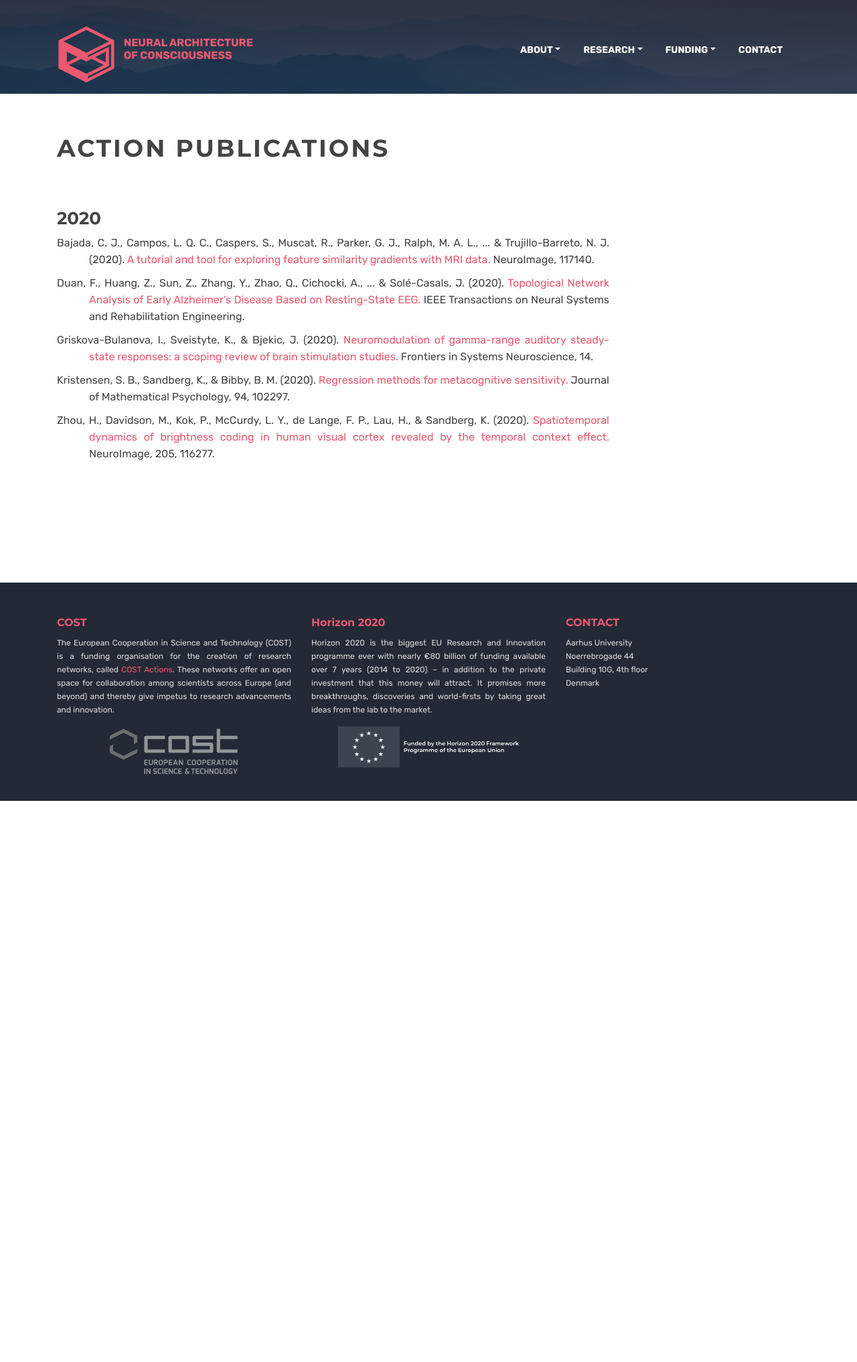
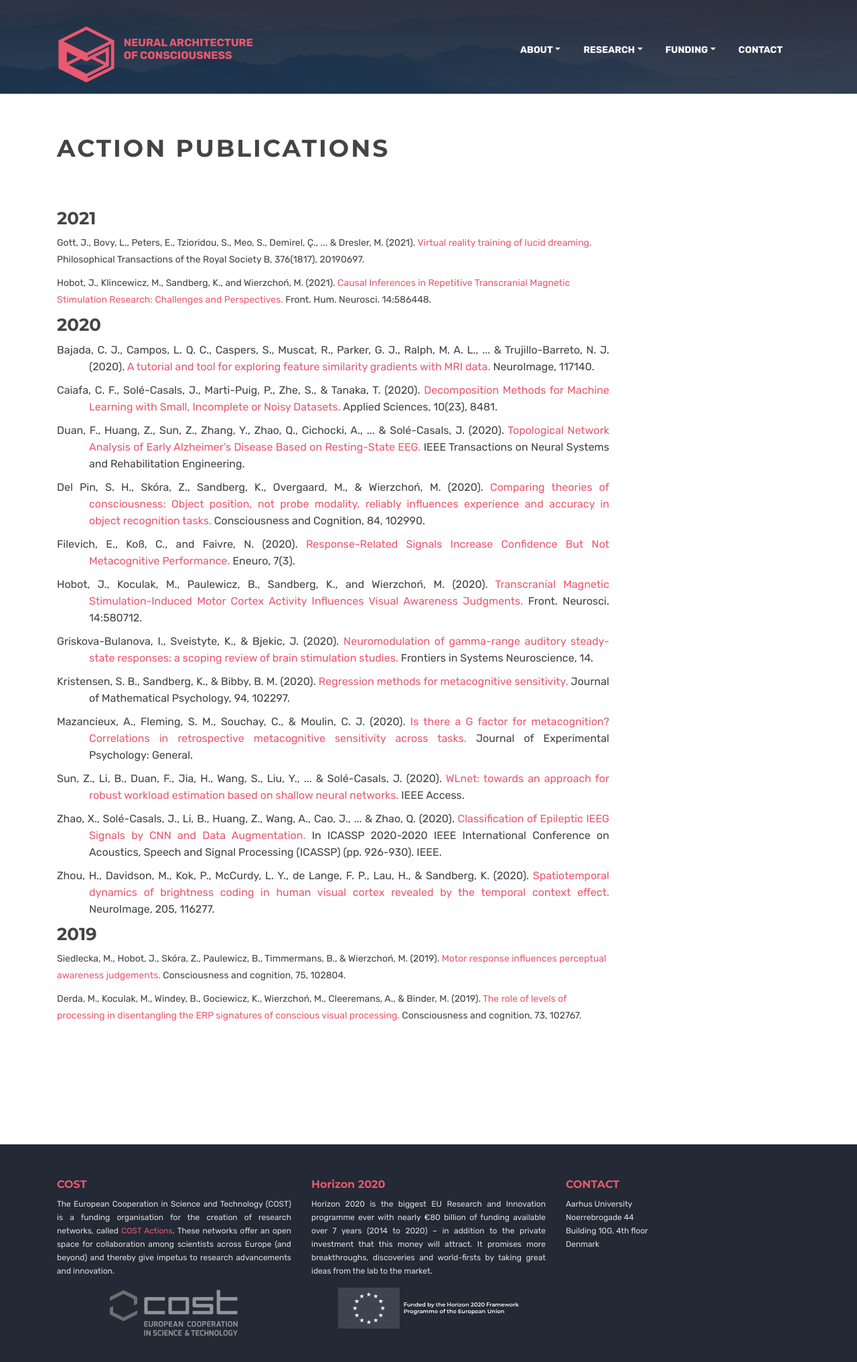
Before and after one commit to neuralarchcon/neuralarchcon.github.io, a Jekyll site: the page built from publications.html, in a window 1280 px wide. Shown: the whole page at 67% size. Built offline with Jekyll 4.4.1, drawn with Linux system fonts in a browser that asks for light colours.

Commit message:
Update publications.html

```diff
--- a/publications.html
+++ b/publications.html
@@ -24,21 +24,100 @@ canonical:
   <div class="container">
     <div class="row">
       <div class="col-sm-12 col-md-9">
+        <h3 class="color-title">2021</h3>
+        <p>
+          Gott, J., Bovy, L., Peters, E., Tzioridou, S., Meo, S., Demirel, Ç., ... & Dresler, M. (2021).
+          <a href="https://doi.org/10.1098/rstb.2019.0697">Virtual reality training of lucid dreaming.</a>
+          Philosophical Transactions of the Royal Society B, 376(1817), 20190697.
+        </p>
+        <p>
+          Hobot, J., Klincewicz, M., Sandberg, K., and Wierzchoń, M. (2021).
+          <a href="https://doi.org/10.3389/fnhum.2020.586448">Causal Inferences in Repetitive Transcranial Magnetic Stimulation Research: Challenges and Perspectives.</a>
+           Front. Hum. Neurosci. 14:586448.
+        </p>
+      </div>
+
+    </div>
+
+    <div class="row">
+      <div class="col-sm-12 col-md-9">
         <h3 class="color-title">2020</h3>
         <p class="p-just publication">
-          Bajada, C. J., Campos, L. Q. C., Caspers, S., Muscat, R., Parker, G. J., Ralph, M. A. L., ... & Trujillo-Barreto, N. J. (2020). <a href="https://doi.org/10.1016/j.neuroimage.2020.117140">A tutorial and tool for exploring feature similarity gradients with MRI data.</a> NeuroImage, 117140.
+          Bajada, C. J., Campos, L. Q. C., Caspers, S., Muscat, R., Parker, G. J., Ralph, M. A. L., ... & Trujillo-Barreto, N. J. (2020).
+          <a href="https://doi.org/10.1016/j.neuroimage.2020.117140">A tutorial and tool for exploring feature similarity gradients with MRI data.</a>
+          NeuroImage, 117140.
         </p>
         <p class="p-just publication">
-          Duan, F., Huang, Z., Sun, Z., Zhang, Y., Zhao, Q., Cichocki, A., ... & Solé-Casals, J. (2020). <a href="https://doi.org/10.1109/TNSRE.2020.3014951">Topological Network Analysis of Early Alzheimer’s Disease Based on Resting-State EEG.</a> IEEE Transactions on Neural Systems and Rehabilitation Engineering.
+          Caiafa, C. F., Solé-Casals, J., Marti-Puig, P., Zhe, S., & Tanaka, T. (2020).
+          <a href="https://doi.org/10.3390/app10238481">Decomposition Methods for Machine Learning with Small, Incomplete or Noisy Datasets.</a>
+          Applied Sciences, 10(23), 8481.
         </p>
         <p class="p-just publication">
-          Griskova-Bulanova, I., Sveistyte, K., & Bjekic, J. (2020). <a href="https://dx.doi.org/10.3389/fnsys.2020.00041">Neuromodulation of gamma-range auditory steady-state responses: a scoping review of brain stimulation studies.</a> Frontiers in Systems Neuroscience, 14.
+          Duan, F., Huang, Z., Sun, Z., Zhang, Y., Zhao, Q., Cichocki, A., ... & Solé-Casals, J. (2020).
+          <a href="https://doi.org/10.1109/TNSRE.2020.3014951">Topological Network Analysis of Early Alzheimer’s Disease Based on Resting-State EEG.</a>
+          IEEE Transactions on Neural Systems and Rehabilitation Engineering.
         </p>
         <p class="p-just publication">
-          Kristensen, S. B., Sandberg, K., & Bibby, B. M. (2020). <a href="https://dx.doi.org/10.1016/j.jmp.2019.102297">Regression methods for metacognitive sensitivity.</a> Journal of Mathematical Psychology, 94, 102297.
+          Del Pin, S. H., Skóra, Z., Sandberg, K., Overgaard, M., & Wierzchoń, M. (2020).
+          <a href="https://doi.org/10.1016/j.concog.2020.102990">Comparing theories of consciousness: Object position, not probe modality, reliably influences experience and accuracy in object recognition tasks.</a>
+          Consciousness and Cognition, 84, 102990.
         </p>
         <p class="p-just publication">
-          Zhou, H., Davidson, M., Kok, P., McCurdy, L. Y., de Lange, F. P., Lau, H., & Sandberg, K. (2020). <a href="https://dx.doi.org/10.1016/j.neuroimage.2019.116277">Spatiotemporal dynamics of brightness coding in human visual cortex revealed by the temporal context effect.</a> NeuroImage, 205, 116277.
+          Filevich, E., Koß, C., and Faivre, N. (2020).
+          <a href="https://doi.org/10.1109/TNSRE.2020.3014951">Response-Related Signals Increase Confidence But Not Metacognitive Performance.</a>
+          Eneuro, 7(3).
+        </p>
+        <p class="p-just publication">
+          Hobot, J., Koculak, M., Paulewicz, B., Sandberg, K., and Wierzchoń, M. (2020).
+          <a href="https://doi.org/10.3389/fnins.2020.580712">Transcranial Magnetic Stimulation-Induced Motor Cortex Activity Influences Visual Awareness Judgments.</a>
+          Front. Neurosci. 14:580712.
+        </p>
+        <p class="p-just publication">
+          Griskova-Bulanova, I., Sveistyte, K., & Bjekic, J. (2020).
+          <a href="https://dx.doi.org/10.3389/fnsys.2020.00041">Neuromodulation of gamma-range auditory steady-state responses: a scoping review of brain stimulation studies.</a>
+          Frontiers in Systems Neuroscience, 14.
+        </p>
+        <p class="p-just publication">
+          Kristensen, S. B., Sandberg, K., & Bibby, B. M. (2020).
+          <a href="https://dx.doi.org/10.1016/j.jmp.2019.102297">Regression methods for metacognitive sensitivity.</a>
+          Journal of Mathematical Psychology, 94, 102297.
+        </p>
+        <p class="p-just publication">
+          Mazancieux, A., Fleming, S. M., Souchay, C., & Moulin, C. J. (2020).
+          <a href="https://doi.org/10.1037/xge0000746">Is there a G factor for metacognition? Correlations in retrospective metacognitive sensitivity across tasks.</a>
+          Journal of Experimental Psychology: General.
+        </p>
+        <p class="p-just publication">
+          Sun, Z., Li, B., Duan, F., Jia, H., Wang, S., Liu, Y., ... & Solé-Casals, J. (2020).
+          <a href="https://doi.org/10.1109/ACCESS.2020.3044732">WLnet: towards an approach for robust workload estimation based on shallow neural networks.</a>
+          IEEE Access.
+        </p>
+        <p class="p-just publication">
+          Zhao, X., Solé-Casals, J., Li, B., Huang, Z., Wang, A., Cao, J., ... & Zhao, Q. (2020).
+          <a href="https://doi.org/10.1109/ICASSP40776.2020.9052948">Classification of Epileptic IEEG Signals by CNN and Data Augmentation.</a>
+          In ICASSP 2020-2020 IEEE International Conference on Acoustics, Speech and Signal Processing (ICASSP) (pp. 926-930). IEEE.
+        </p>
+        <p class="p-just publication">
+          Zhou, H., Davidson, M., Kok, P., McCurdy, L. Y., de Lange, F. P., Lau, H., & Sandberg, K. (2020).
+          <a href="https://doi.org/10.1016/j.neuroimage.2019.116277">Spatiotemporal dynamics of brightness coding in human visual cortex revealed by the temporal context effect.</a>
+          NeuroImage, 205, 116277.
+        </p>
+      </div>
+
+    </div>
+
+    <div class="row">
+      <div class="col-sm-12 col-md-9">
+        <h3 class="color-title">2019</h3>
+        <p>
+          Siedlecka, M., Hobot, J., Skóra, Z., Paulewicz, B., Timmermans, B., & Wierzchoń, M. (2019).
+          <a href="https://doi.org/10.1016/j.concog.2019.102804">Motor response influences perceptual awareness judgements.</a>
+          Consciousness and cognition, 75, 102804.
+        </p>
+        <p>
+          Derda, M., Koculak, M., Windey, B., Gociewicz, K., Wierzchoń, M., Cleeremans, A., & Binder, M. (2019).
+          <a href="https://doi.org/10.1016/j.concog.2019.102767"> The role of levels of processing in disentangling the ERP signatures of conscious visual processing.</a>
+          Consciousness and cognition, 73, 102767.
         </p>
       </div>
 
```
